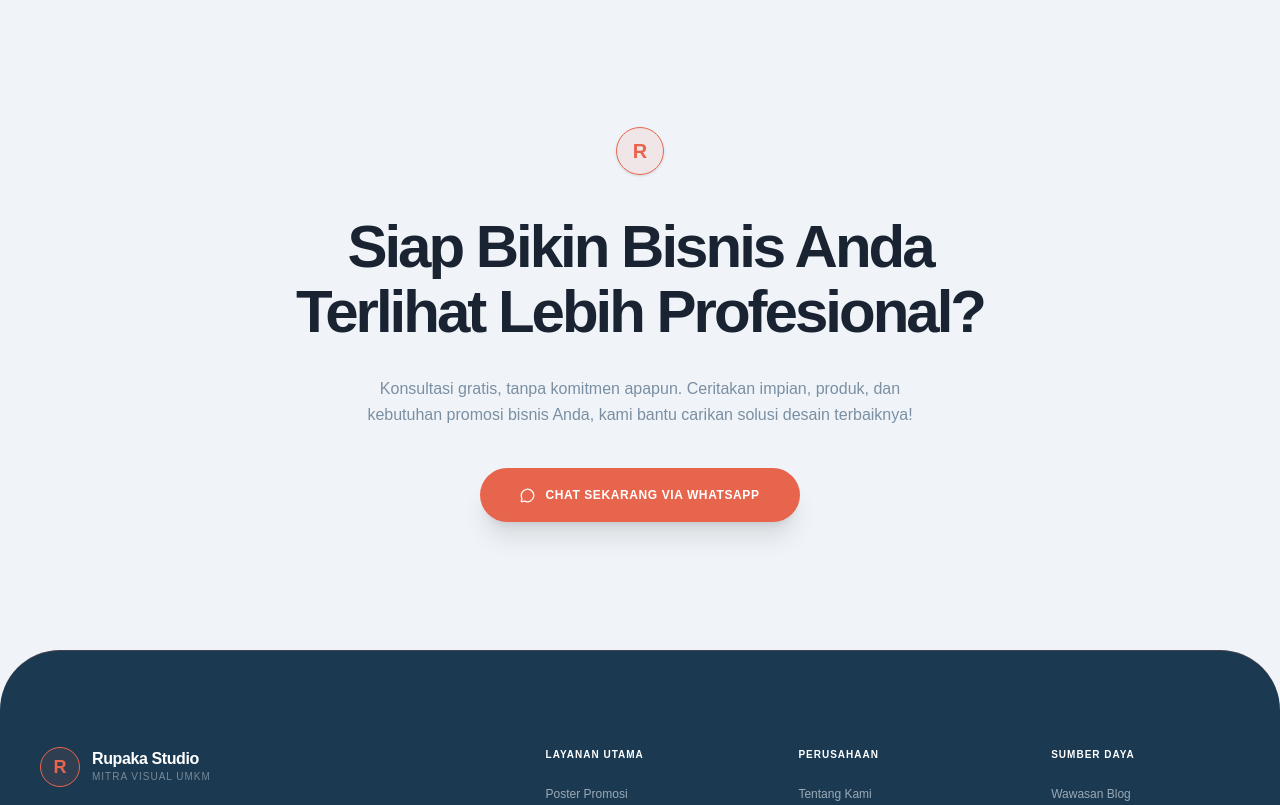
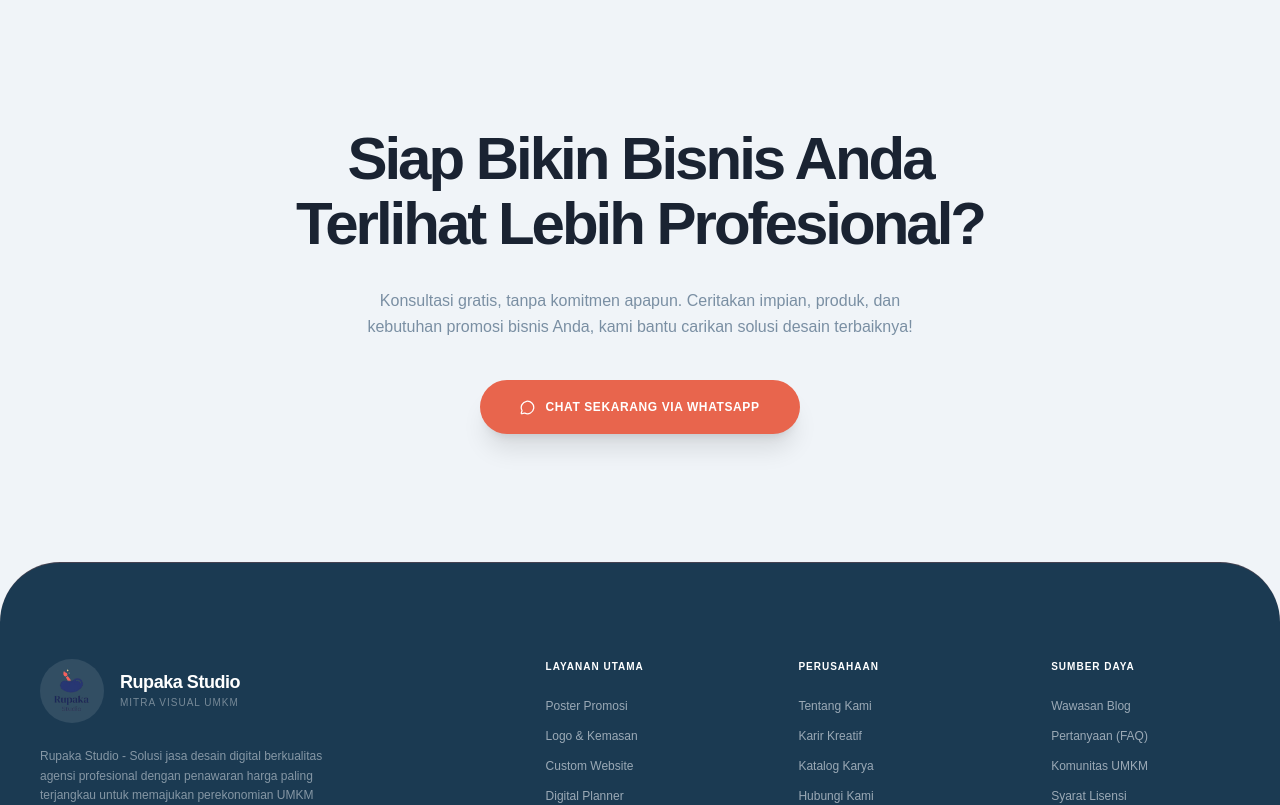
Before and after one commit to Mingkhemx/Rupaka-Studio, a React (Vite) app: page / in a window 1280 px wide. Shown: the part 9500-10305 px from the top of the page. Built offline with nearby package versions, Linux system fonts and the light colour scheme.

Commit message:
Remove R circle from CTA section and replace footer R badge with full Rupaka logo

```diff
--- a/src/components/Footer.tsx
+++ b/src/components/Footer.tsx
@@ -1,4 +1,5 @@
 import { MessageCircle, Share2, Globe, Sparkles, Command } from 'lucide-react';
+import logoImage from '../assets/logo.png';
 
 export default function Footer() {
   const handleWhatsAppChat = () => {
@@ -12,11 +13,6 @@ export default function Footer() {
       <section className="py-24 sm:py-32 px-6 sm:px-10 bg-page-bg border-t border-line-grey/20">
         <div className="max-w-4xl mx-auto flex flex-col items-center text-center">
           <div className="relative z-10 flex flex-col items-center">
-            {/* Elegant logo anchor */}
-            <div className="w-12 h-12 rounded-full border border-accent-coral flex items-center justify-center mb-10 bg-accent-coral/10 shadow-sm">
-              <span className="text-accent-coral font-display font-extrabold text-xl leading-none">R</span>
-            </div>
-
             <h2 className="font-display text-4xl sm:text-5xl md:text-6xl font-bold text-text-dark tracking-tighter leading-[1.08] mb-8 max-w-3xl text-balance">
               Siap Bikin Bisnis Anda Terlihat Lebih Profesional?
             </h2>
@@ -43,13 +39,17 @@ export default function Footer() {
           <div className="grid grid-cols-1 md:grid-cols-2 lg:grid-cols-5 gap-12 lg:gap-16 mb-20">
             {/* Logo and Brand column */}
             <div className="lg:col-span-2 flex flex-col gap-6">
-              <div className="flex items-center gap-3">
-                <div className="w-10 h-10 rounded-full border border-accent-coral flex items-center justify-center shrink-0 bg-accent-coral/10">
-                  <span className="text-accent-coral font-display font-black text-lg leading-none">R</span>
+              <div className="flex items-center gap-4">
+                <div className="w-16 h-16 rounded-full shrink-0 flex items-center justify-center bg-white/10 p-2">
+                  <img
+                    src={logoImage}
+                    alt="Rupaka Studio Logo"
+                    className="w-full h-full object-contain"
+                  />
                 </div>
                 <div>
-                  <h4 className="font-display text-base font-bold tracking-tight text-white leading-none">Rupaka Studio</h4>
-                  <p className="text-[10px] text-white/40 tracking-widest uppercase mt-0.5">Mitra Visual UMKM</p>
+                  <h4 className="font-display text-lg font-bold tracking-tight text-white leading-none">Rupaka Studio</h4>
+                  <p className="text-[10px] text-white/40 tracking-widest uppercase mt-1">Mitra Visual UMKM</p>
                 </div>
               </div>
 
```
